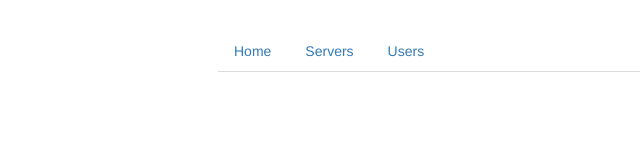
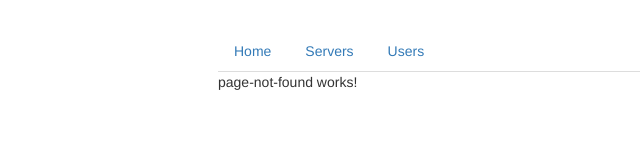
Before and after one commit to danielbc09/angular, an Angular app in the folder base-project/: page /not-found in a window 1280 px wide. Before the commit this address led to /. Shown: the top 162 px of the page, without its empty margins (47-687 px from the left). Built offline with nearby package versions, Linux system fonts and the light colour scheme.

Commit message:
Handling pages not found error with redirect and '**' wildcard

```diff
--- /dev/null
+++ b/base-project/src/app/page-not-found/page-not-found.component.html
@@ -0,0 +1,3 @@
+<p>
+  page-not-found works!
+</p>
--- /dev/null
+++ b/base-project/src/app/page-not-found/page-not-found.component.ts
@@ -0,0 +1,15 @@
+import { Component, OnInit } from '@angular/core';
+
+@Component({
+  selector: 'app-page-not-found',
+  templateUrl: './page-not-found.component.html',
+  styleUrls: ['./page-not-found.component.css']
+})
+export class PageNotFoundComponent implements OnInit {
+
+  constructor() { }
+
+  ngOnInit() {
+  }
+
+}
```
Also changed, not shown: base-project/src/app/app.module.ts (+6 -2 lines), base-project/src/app/page-not-found/page-not-found.component.css (added).
